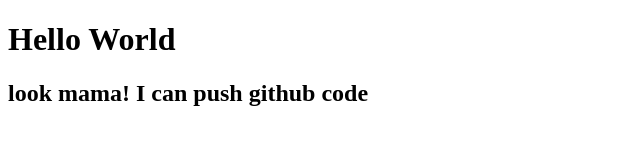
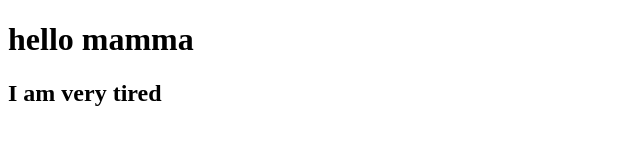
Before and after one commit to Hasmot722/My_First_Website, a plain HTML site: page index.html in a window 1280 px wide. Shown: the whole page, without its empty margins (0-640 px from the left). Drawn offline with Linux system fonts and the light colour scheme.

Commit message:
adding talk

```diff
--- a/index.html
+++ b/index.html
@@ -1,10 +1,10 @@
 <!DOCTYPE html>
 <html lang="en">
 <head>
-   <title>connection with github</title>
+    <title>connection with github</title>
 </head>
 <body>
-    <h1>Hello World</h1>
-    <h2>look mama! I can push github code</h2>
+    <h1>hello mamma</h1>
+    <h2>I am very tired</h2>
 </body>
 </html>
```
